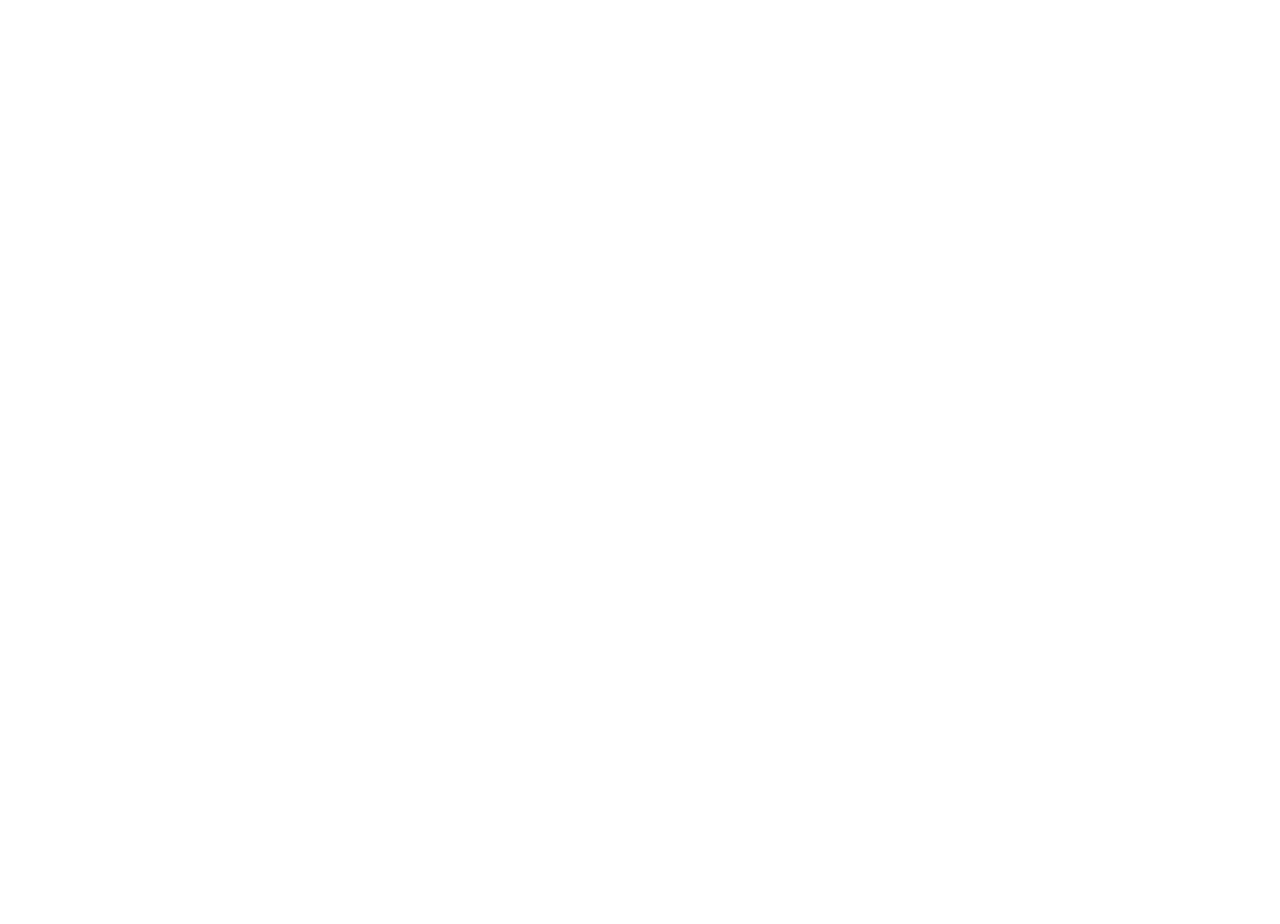
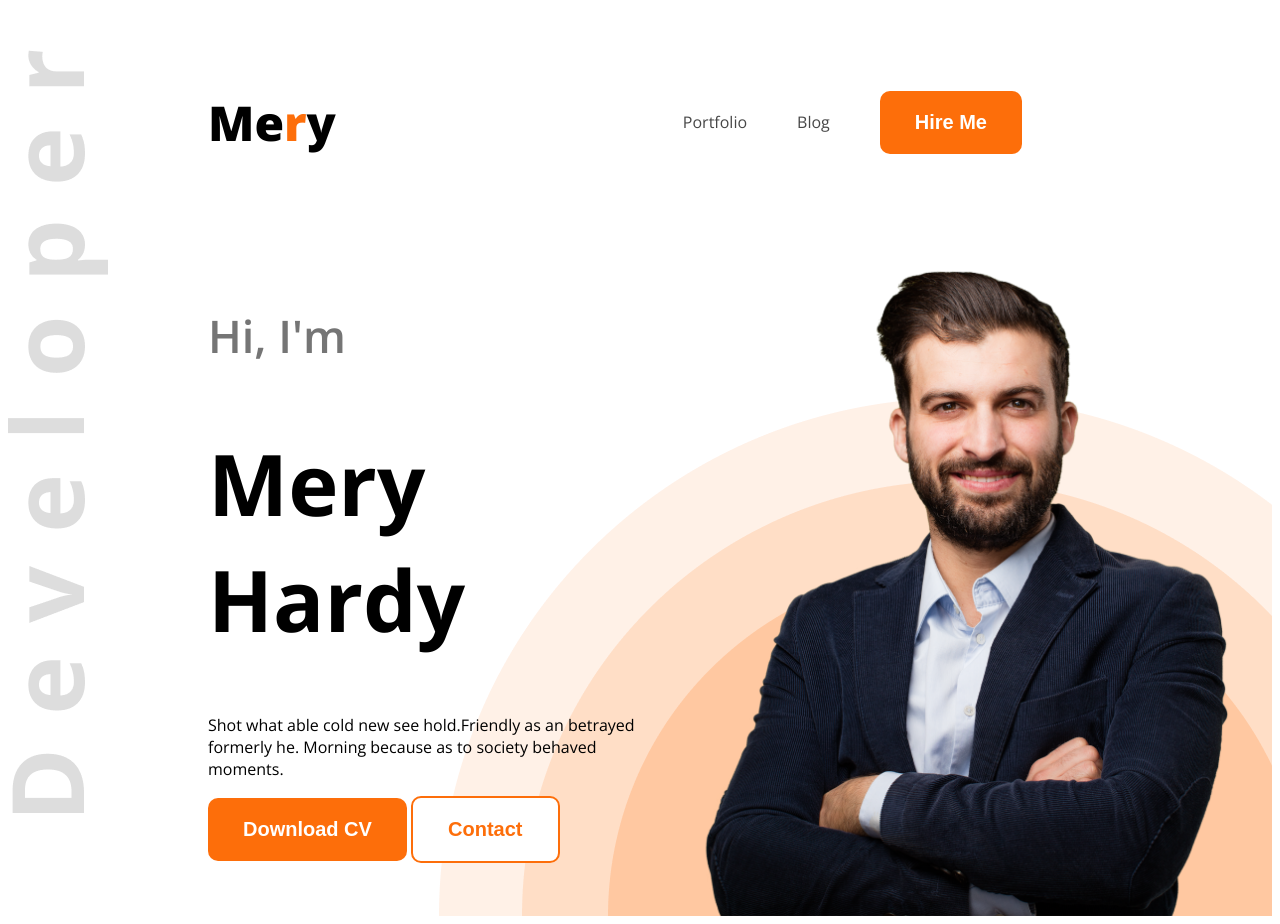
Before and after one commit to jui9797/portfolio, a plain HTML site: page index.html in a window 1280 px wide. Before the commit the page ends 800 px from the top, so only its background shows below. Drawn offline with nearby package versions, Linux system fonts and the light colour scheme.

Commit message:
added banner section

```diff
--- a/index.html
+++ b/index.html
@@ -7,7 +7,29 @@
     <link rel="stylesheet" href="styles/style.css">
 </head>
 <body>
-    <header></header>
+    <header class="header">
+        <!-- navbar -->
+        <nav>
+            <h2 class="nav-title">Me<span class="text-primary">r</span>y</h2>
+            <ul>
+                <li><a class="dark-2" href="">Portfolio</a></li>
+                <li><a class="dark-2" href="">Blog</a></li>
+                <li><a href=""><button class="btn-primary">Hire Me</button></a></li>
+            </ul>
+        </nav>
+        <!-- banner -->
+         <div class="banner">
+            <div class="banner-content">
+                <h4 class="banner-greetting dark-3">Hi, I'm</h4>
+                <h1 class="banner-title">Mery Hardy</h1>
+                <p>Shot what able cold new see hold.Friendly as an betrayed formerly he. Morning because as to society behaved moments.</p>
+                <button class="btn-primary">Download CV</button>
+                <button class="btn-scondary">Contact</button>
+            </div>
+            <img width="580px" src="images/hardy.png" alt="">
+
+         </div>
+    </header>
     <main></main>
     <footer></footer>
 </body>
--- a/styles/style.css
+++ b/styles/style.css
@@ -2,3 +2,84 @@
 body{
     font-family:"Open Sans", sans-serif;
 }
+
+/* shared style */
+.text-primary{
+    color:rgb(253, 110, 10);
+}
+.dark-2{
+    color: rgb(71, 71, 71);
+
+}
+.dark-3{
+    color:rgb(117, 117, 117);
+}
+.btn-primary{
+    background-color:rgb(253, 110, 10);
+    color: white;
+    border: none;
+    border-radius: 10px;
+    font-size: 20px;
+    font-weight: 700;
+    line-height: 27px;
+    padding: 18px 35px;
+}
+.btn-scondary{
+    background-color:white;
+    color: rgb(253, 110, 10);
+    border:2px solid rgb(253, 110, 10);
+    border-radius: 10px;
+    font-size: 20px;
+    font-weight: 700;
+    line-height: 27px;
+    padding: 18px 35px;
+}
+
+/* nav style */
+nav{
+    display: flex;
+    align-items: center;
+    justify-content: space-between;
+    margin:50px 200px ;
+}
+.nav-title{
+    font-weight: 800;
+    font-size: 48px;
+}
+nav ul{
+    display: flex;
+    align-items: center;
+
+}
+nav ul li{
+
+    list-style: none;
+    margin-right: 50px;
+}
+nav li a{
+    text-decoration: none;
+}
+/* header img */
+.header{
+    background-image: url('../images/developer.png'), url(../images/header_bg.png);
+    background-repeat: no-repeat;
+    background-position:  top left, bottom right;
+}
+
+/* banner style */
+.banner{
+    display: flex;
+    justify-content: space-between;
+    margin: 0 35px 0 200px;
+}
+.banner-content{
+    max-width: 580px;
+}
+.banner-greetting{
+    font-size: 45px;
+    font-weight: 600;
+}
+.banner-title{
+    font-weight: bold;
+    font-size: 85px;
+}
```
